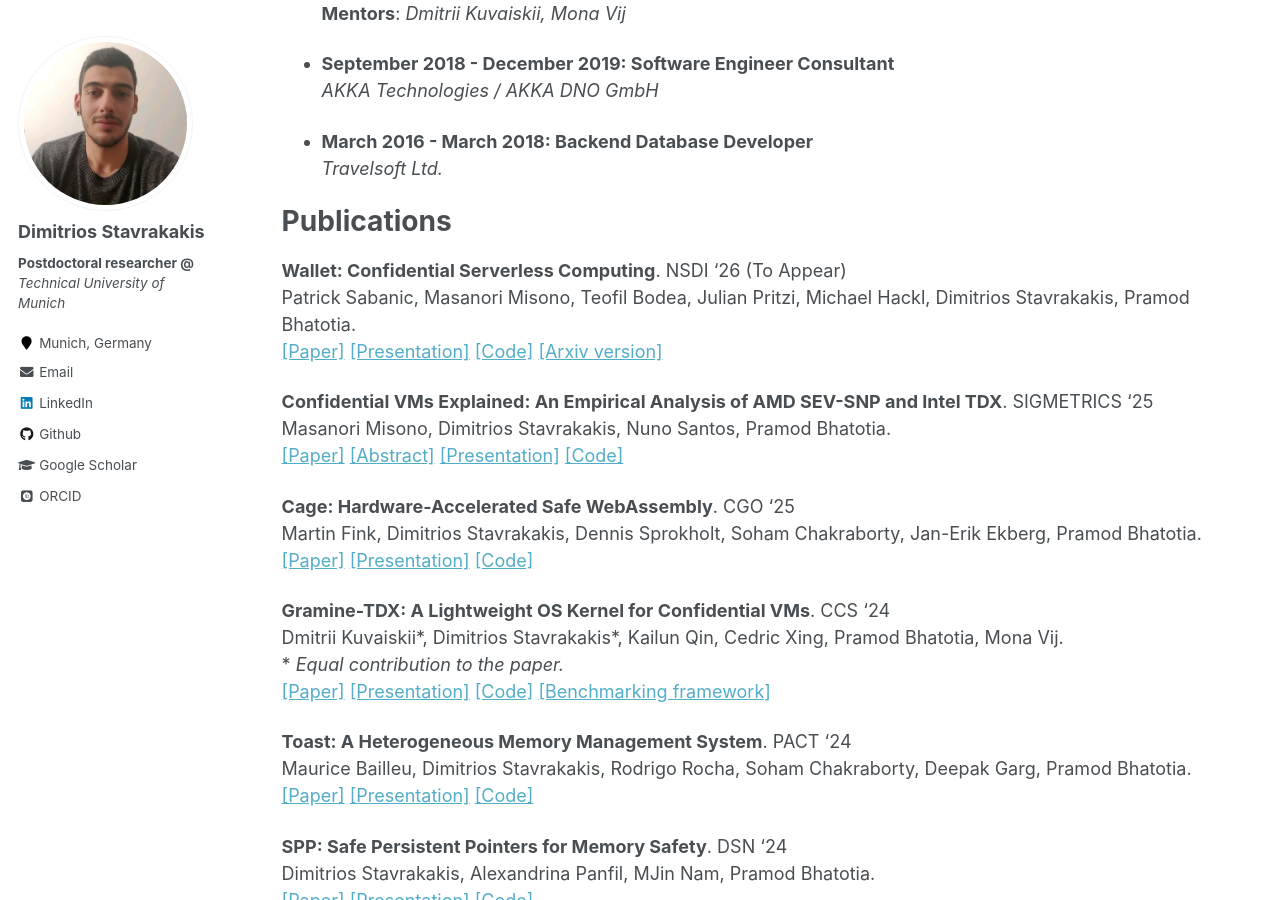
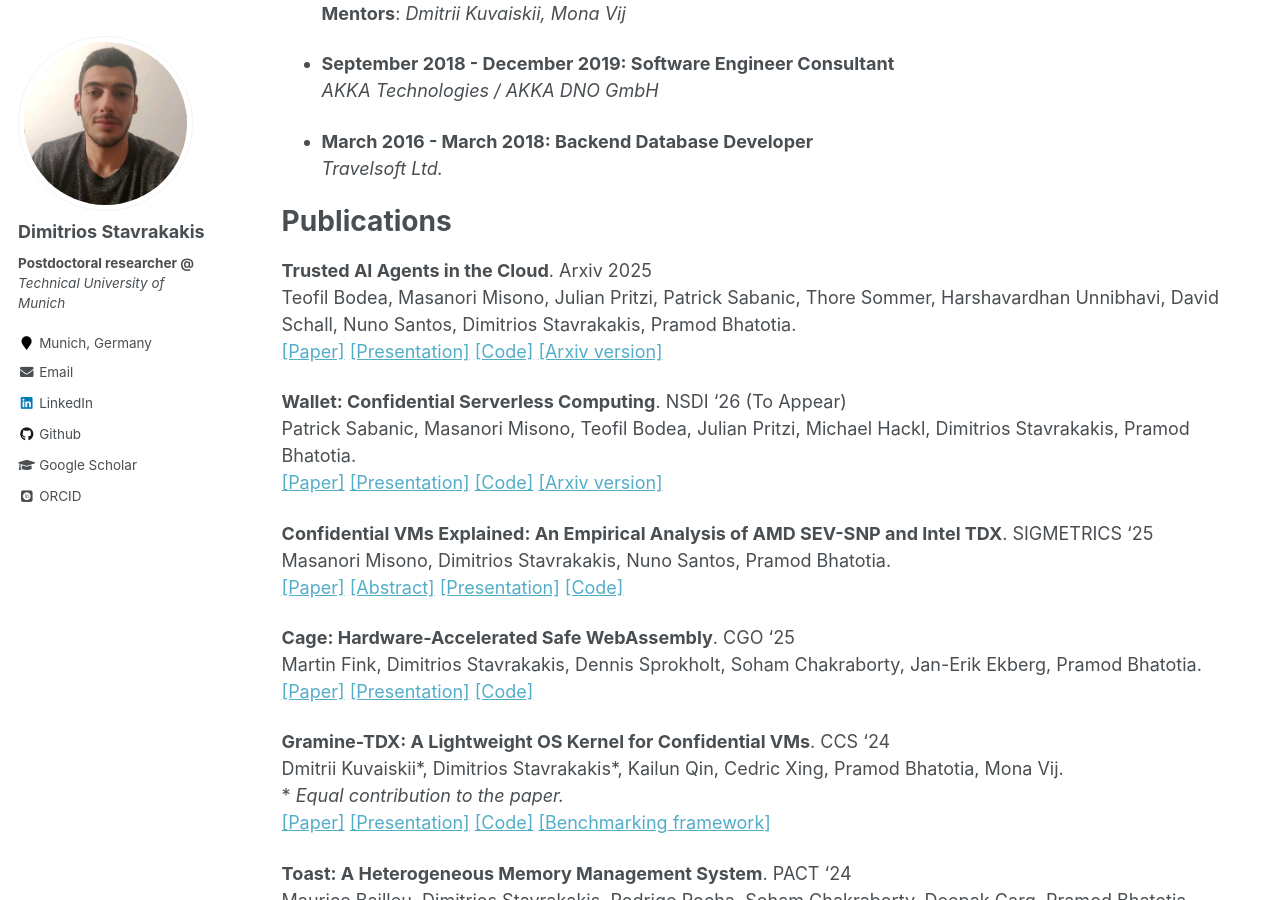
Before and after one commit to dimstav23/dimstav23.github.io, a Jekyll site: the page built from _pages/cv.md, in a window 1280 px wide and 900 px high, scrolled down 529 px. Built offline with Jekyll 4.4.1, drawn with Linux system fonts in a browser that asks for light colours; some web fonts are replaced.

Commit message:
update cv and pubs
Signed-off-by: dimstav23 <dimstav23@gmail.com>

```diff
--- a/_pages/cv.md
+++ b/_pages/cv.md
@@ -34,9 +34,13 @@ Work experience
 
 Publications
 ======
+__Trusted AI Agents in the Cloud__. Arxiv 2025 \
+Teofil Bodea, Masanori Misono, Julian Pritzi, Patrick Sabanic, Thore Sommer, Harshavardhan Unnibhavi, David Schall, Nuno Santos, Dimitrios Stavrakakis, Pramod Bhatotia. \
+[[Paper]](https://dimstav23.github.io/cv) [[Presentation]](https://dimstav23.github.io/cv) [[Code]](https://dimstav23.github.io/cv) [[Arxiv version]](https://arxiv.org/abs/2512.05951)
+
 __Wallet: Confidential Serverless Computing__. NSDI '26 (To Appear) \
 Patrick Sabanic, Masanori Misono, Teofil Bodea, Julian Pritzi, Michael Hackl, Dimitrios Stavrakakis, Pramod Bhatotia. \
-[[Paper]](https://dimstav23.github.io/cv) [[Presentation]](https://dimstav23.github.io/cv) [[Code]](https://github.com/TUM-DSE/Wallet-VMPL) [[Arxiv version]](https://arxiv.org/pdf/2504.21518)
+[[Paper]](https://dse.in.tum.de/wp-content/uploads/2025/08/Wallet-NSDI-2026.pdf) [[Presentation]](https://dimstav23.github.io/cv) [[Code]](https://github.com/TUM-DSE/Wallet-VMPL) [[Arxiv version]](https://arxiv.org/pdf/2504.21518)
 
 __Confidential VMs Explained: An Empirical Analysis of AMD SEV-SNP and Intel TDX__. SIGMETRICS '25 \
 Masanori Misono, Dimitrios Stavrakakis, Nuno Santos, Pramod Bhatotia. \
```
Also changed, not shown: _pages/publications.md (+4 -0 lines).
